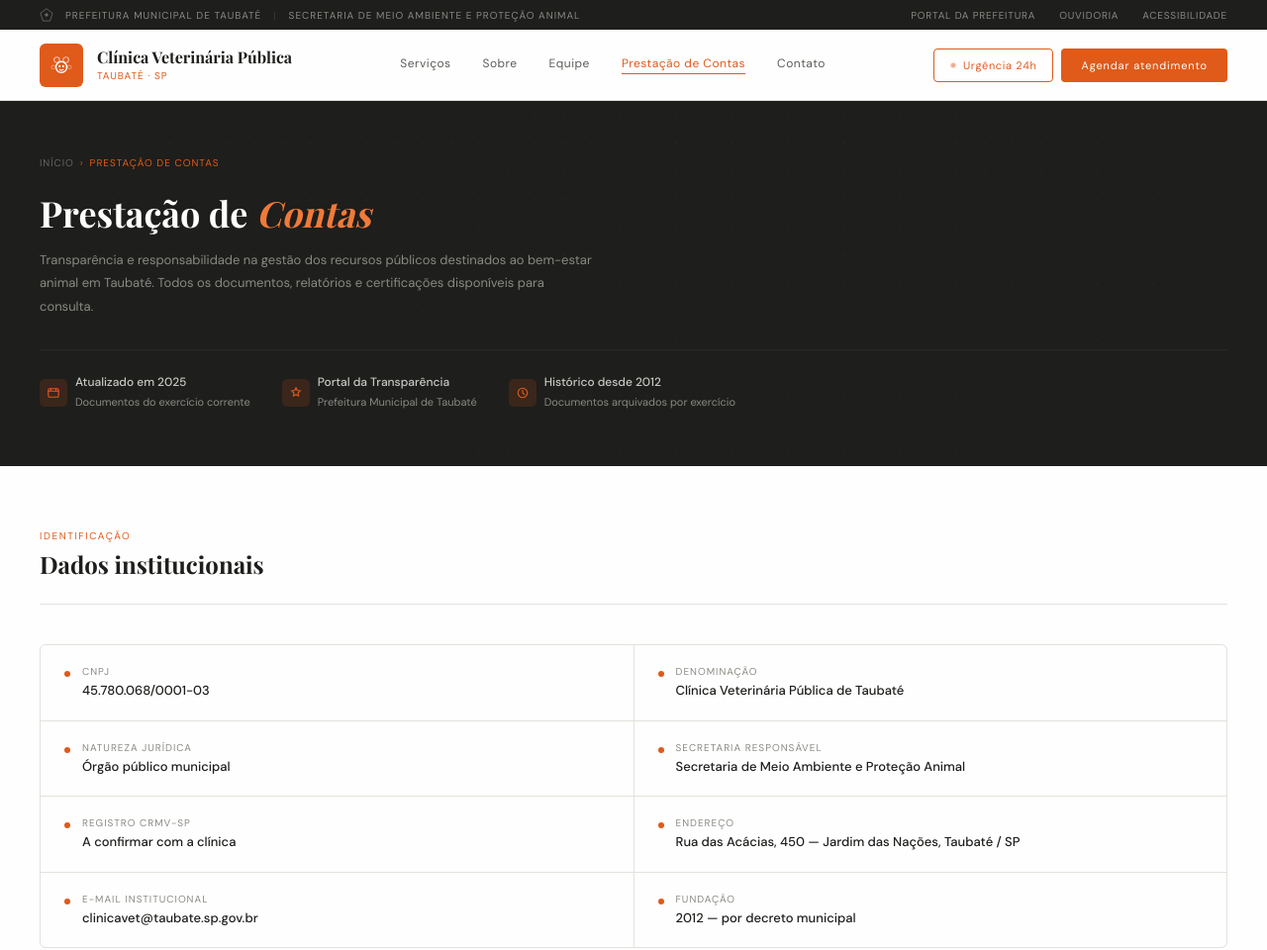
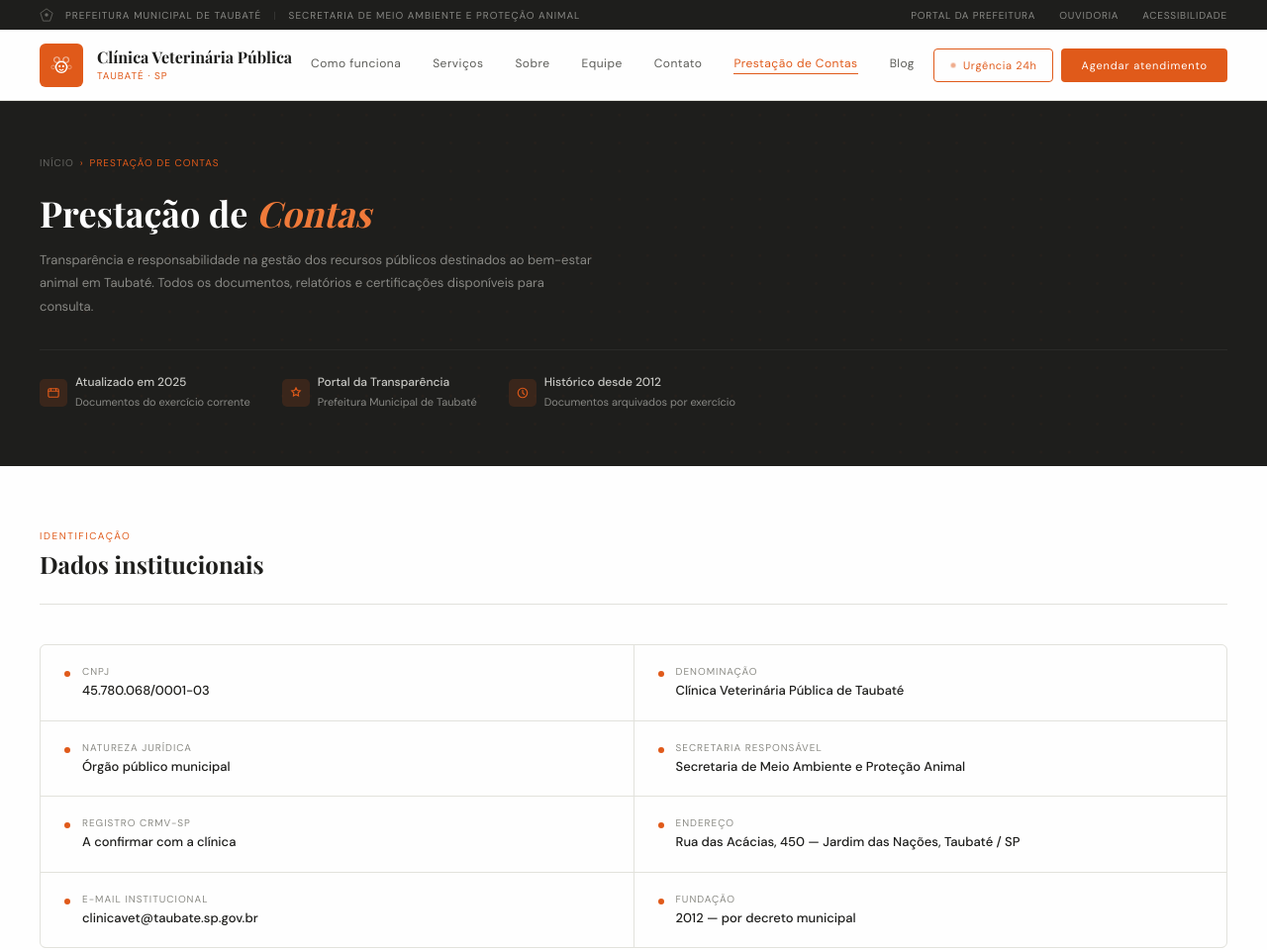
Before and after one commit to Marcato00/hospitalveterinariotaubate, a plain HTML site: page prestacao-de-contas.html in a window 1280 px wide. Shown: the top 960 px of the page at 99% size. Drawn offline with nearby package versions, Linux system fonts and the light colour scheme; a web font is replaced by a local one.

Commit message:
Update prestacao-de-contas.html

```diff
--- a/prestacao-de-contas.html
+++ b/prestacao-de-contas.html
@@ -297,11 +297,13 @@
     </div>
   </a>
   <div class="nav-links">
+    <a href="index.html#como">Como funciona</a>
     <a href="index.html#servicos">Serviços</a>
     <a href="index.html#sobre">Sobre</a>
     <a href="index.html#equipe">Equipe</a>
+    <a href="index.html#contato">Contato</a>
     <a href="prestacao-de-contas.html" class="active">Prestação de Contas</a>
-    <a href="index.html#contato">Contato</a>
+    <a href="blog.html">Blog</a>
   </div>
   <div class="nav-btns">
     <button class="btn-urgencia"><span class="pulse"></span>Urgência 24h</button>
```
